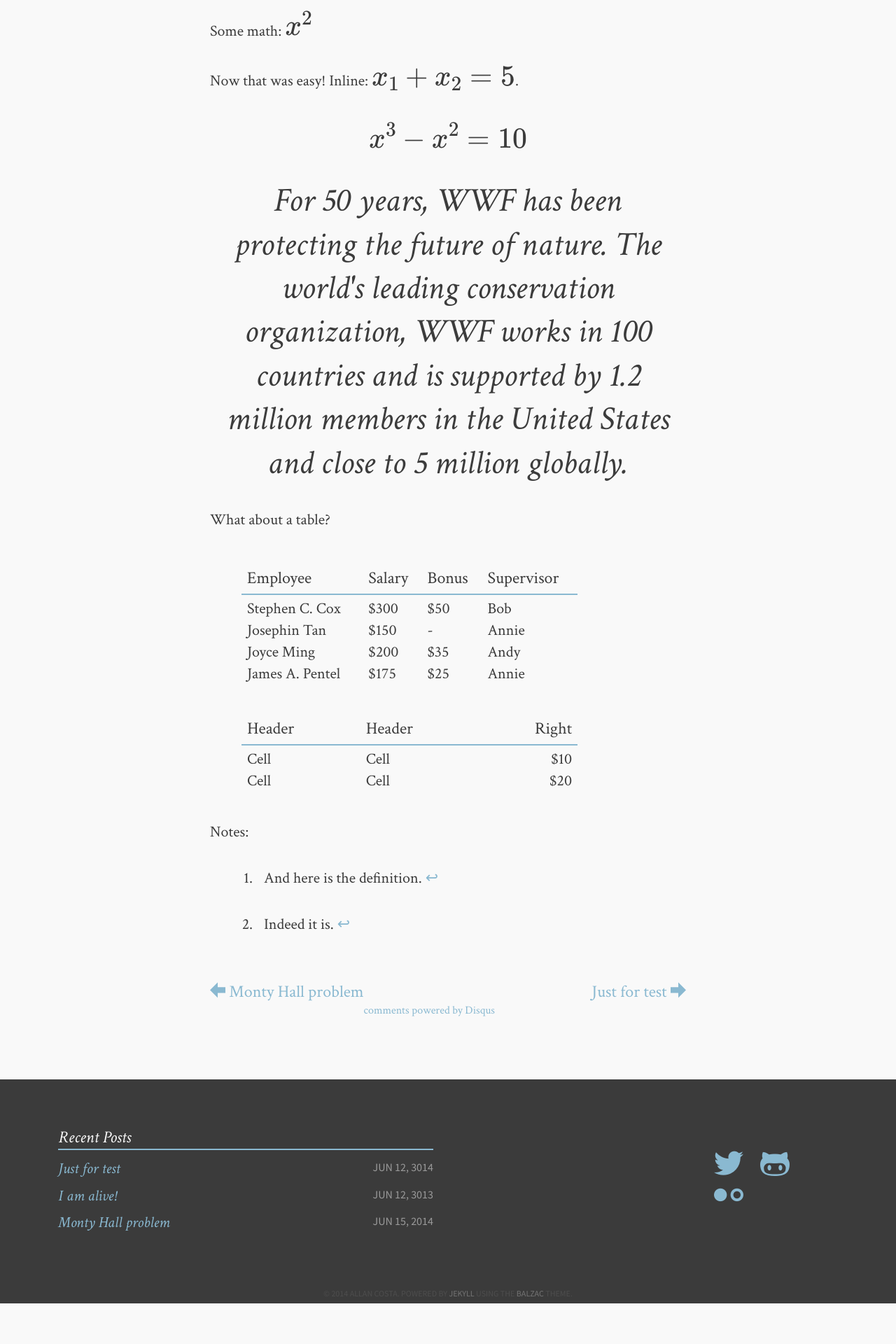
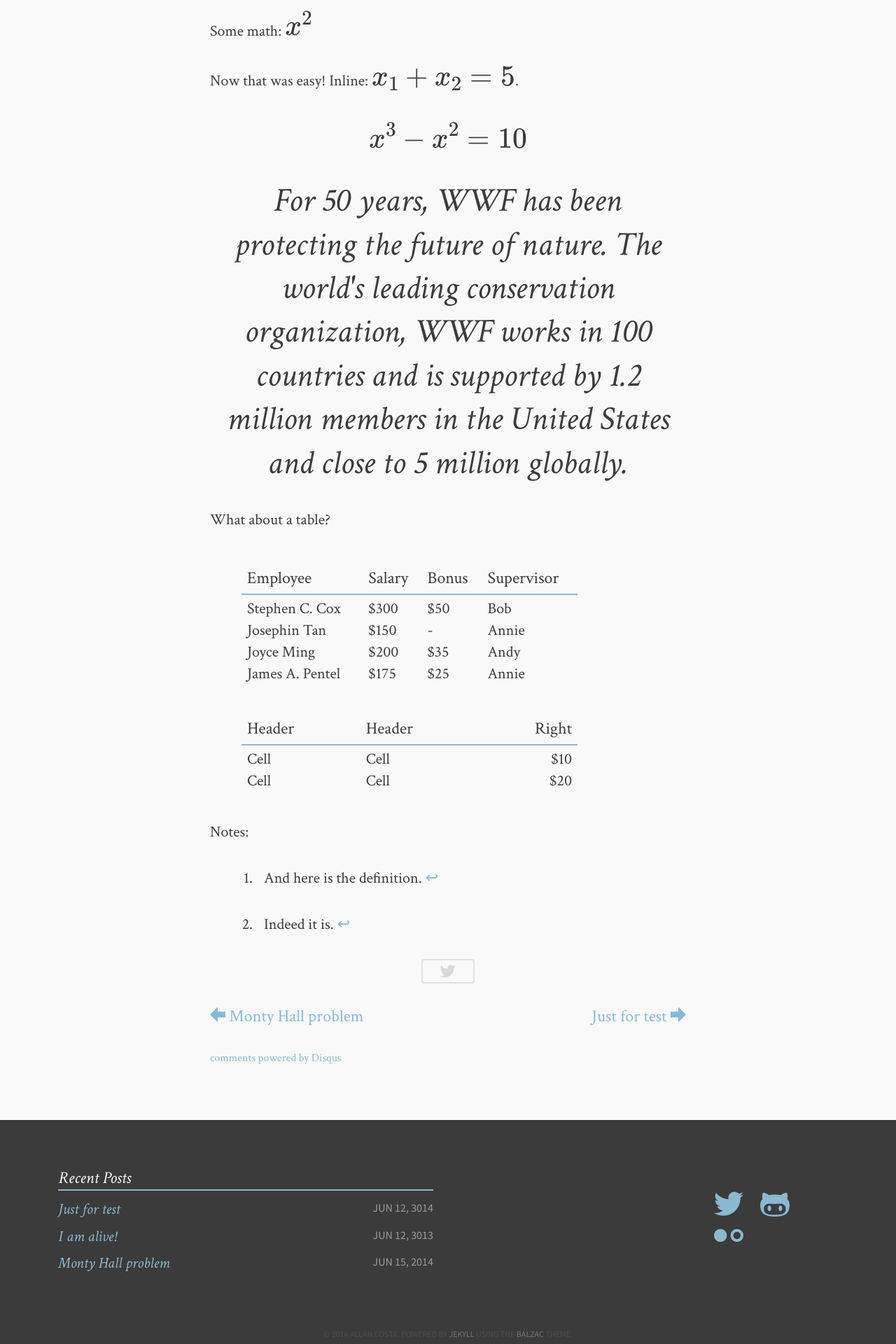
Before and after one commit to snowdj/allanino.github.io, a Jekyll site: the page built from _posts/2014-06-11-other-post.md, in a window 1280 px wide. Shown: the part 1760-3680 px from the top of the page at 70% size. Built offline with Jekyll 4.4.1, drawn with Linux system fonts in a browser that asks for light colours; formulas are drawn with MathJax 3; comment, search, counter and statistics services are not loaded; before the commit the page ends 3622 px from its top, so only the background shows below that.

Commit message:
Hack share button.

```diff
--- a/_config.yml
+++ b/_config.yml
@@ -3,6 +3,8 @@ tagline:          My digital home.
 description:      I just want to share some things and keep all in the same place.
 #Comment out url when working locally to resolve base urls correctly
 #url: allanino.me
+# Hack to use in Twitter API. {{ site.url }} wasn't working and url messy up other things
+domain: allanino.me
 
 # Owner/author information
 owner:
@@ -15,7 +17,6 @@ owner:
   flickr:         allanino
   disqus:         allanino
   location:       "Brazil"
-  # Plug in your disqus shortname!
 
 tools:
   standards:      "HTML, SCSS, Jekyll"
--- a/_layouts/post.html
+++ b/_layouts/post.html
@@ -10,7 +10,6 @@
   <div class="featured-image" style="background-image: url({{ site.url }}/images/silhouette.jpg)"></div>
 {% endif %}
 
-
       <article class="wrap post">
         <header class="post-header">
           <hgroup>
@@ -21,10 +20,9 @@
         </header>
 
         {{ content }}
-<!-- I must fix the link to the article
-      <a class="share" href="https://twitter.com/intent/tweet?text=&quot;{{ page.title }}&quot;%20{{ site.url }}{{ page.url }}%20via%20&#64;{{ site.owner.twitter }}" data-dnt="true">Share</a>
+
+      <a class = "share" href="https://twitter.com/intent/tweet?text=&quot;{{ page.title }}&quot;%20{{ site.domain }}{{ page.url }}%20via%20&#64;{{ site.owner.twitter }}" data-dnt="true"><span class="icon-twitter"></span></a>
       <script>!function(d,s,id){var js,fjs=d.getElementsByTagName(s)[0];if(!d.getElementById(id)){js=d.createElement(s);js.id=id;js.src="//platform.twitter.com/widgets.js";fjs.parentNode.insertBefore(js,fjs);}}(document,"script","twitter-wjs");</script>
- -->
 
       <!-- Experimental next, previous links  -->
       {% if page.next.url %}
```
